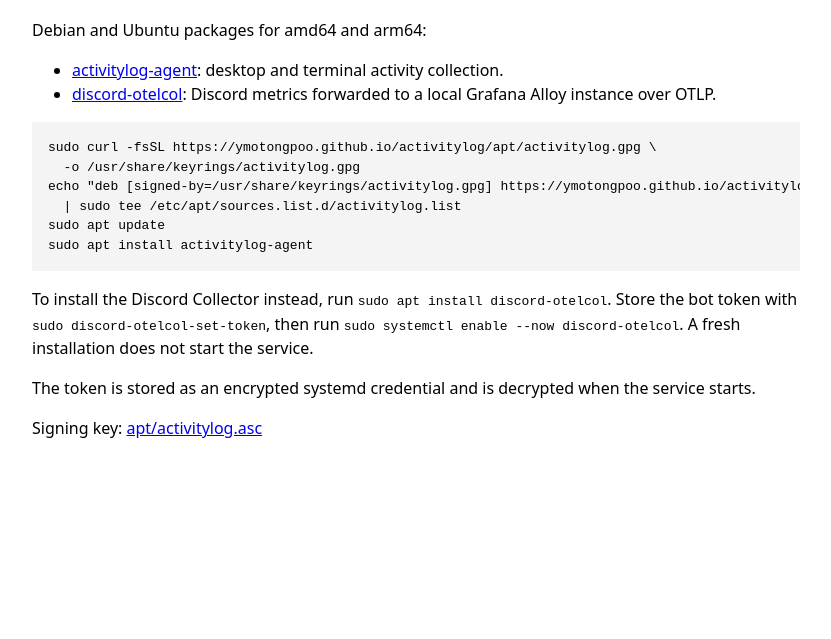
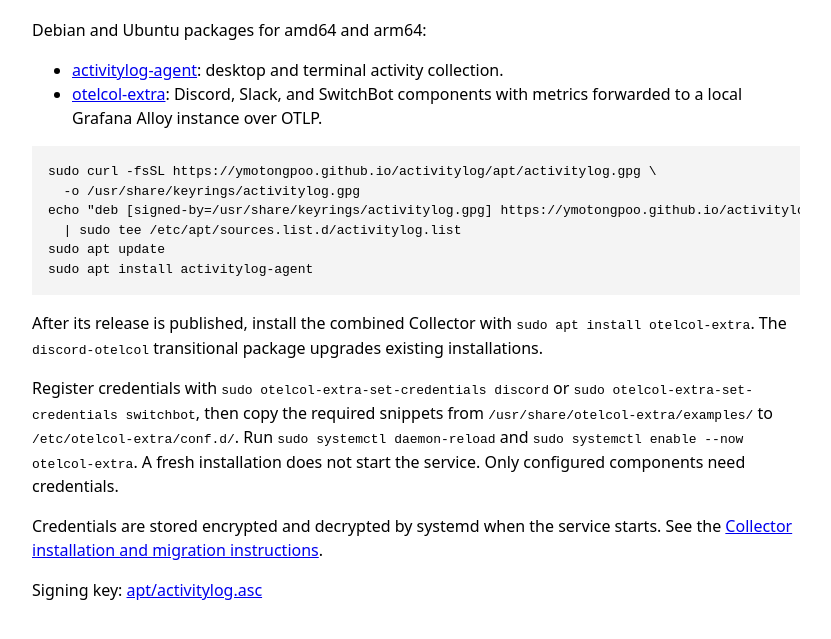
Before and after one commit to ymotongpoo/activitylog, a browser extension: page agent/packaging/linux/index.html in a window 1280 px wide. Shown: the part 83-722 px from the top of the page, without its empty margins (224-1055 px from the left). Drawn offline with Linux system fonts and the light colour scheme.

Commit message:
docs(packaging): explain Collector Extra installation and upgrades

```diff
--- a/agent/packaging/linux/index.html
+++ b/agent/packaging/linux/index.html
@@ -10,7 +10,7 @@
 <p>Debian and Ubuntu packages for amd64 and arm64:</p>
 <ul>
 <li><a href="https://github.com/ymotongpoo/activitylog">activitylog-agent</a>: desktop and terminal activity collection.</li>
-<li><a href="https://github.com/ymotongpoo/opentelemetry-collector-extra/tree/main/distributions/discord">discord-otelcol</a>: Discord metrics forwarded to a local Grafana Alloy instance over OTLP.</li>
+<li><a href="https://github.com/ymotongpoo/opentelemetry-collector-extra/tree/main/distributions/extra">otelcol-extra</a>: Discord, Slack, and SwitchBot components with metrics forwarded to a local Grafana Alloy instance over OTLP.</li>
 </ul>
 <pre>sudo curl -fsSL https://ymotongpoo.github.io/activitylog/apt/activitylog.gpg \
   -o /usr/share/keyrings/activitylog.gpg
@@ -18,10 +18,15 @@
   | sudo tee /etc/apt/sources.list.d/activitylog.list
 sudo apt update
 sudo apt install activitylog-agent</pre>
-<p>To install the Discord Collector instead, run <code>sudo apt install discord-otelcol</code>.
-Store the bot token with <code>sudo discord-otelcol-set-token</code>, then run
-<code>sudo systemctl enable --now discord-otelcol</code>. A fresh installation does not start the service.</p>
-<p>The token is stored as an encrypted systemd credential and is decrypted when the service starts.</p>
+<p>After its release is published, install the combined Collector with <code>sudo apt install otelcol-extra</code>.
+The <code>discord-otelcol</code> transitional package upgrades existing installations.</p>
+<p>Register credentials with <code>sudo otelcol-extra-set-credentials discord</code> or
+<code>sudo otelcol-extra-set-credentials switchbot</code>, then copy the required snippets from
+<code>/usr/share/otelcol-extra/examples/</code> to <code>/etc/otelcol-extra/conf.d/</code>.
+Run <code>sudo systemctl daemon-reload</code> and <code>sudo systemctl enable --now otelcol-extra</code>.
+A fresh installation does not start the service. Only configured components need credentials.</p>
+<p>Credentials are stored encrypted and decrypted by systemd when the service starts.
+See the <a href="https://github.com/ymotongpoo/opentelemetry-collector-extra/tree/main/distributions/extra">Collector installation and migration instructions</a>.</p>
 <p>Signing key: <a href="apt/activitylog.asc">apt/activitylog.asc</a></p>
 </body>
 </html>
```
Also changed, not shown: README.md.
